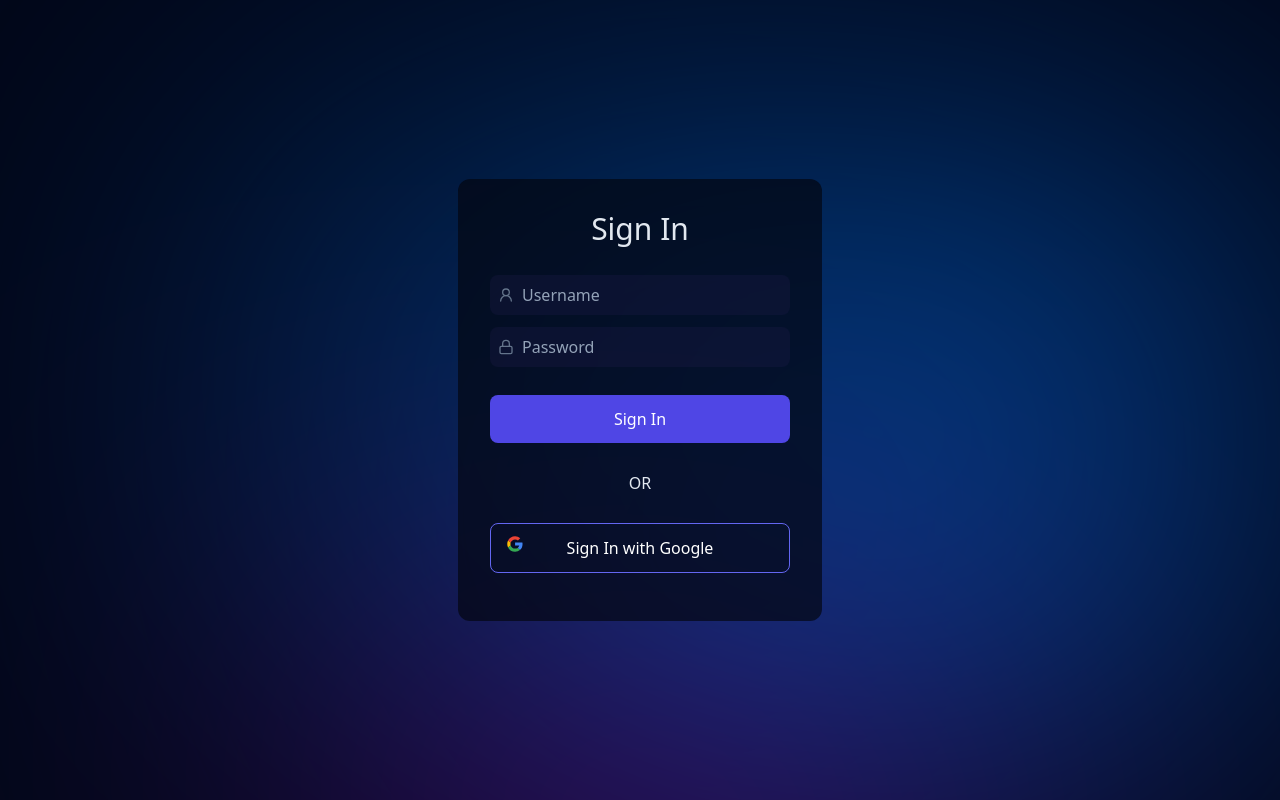
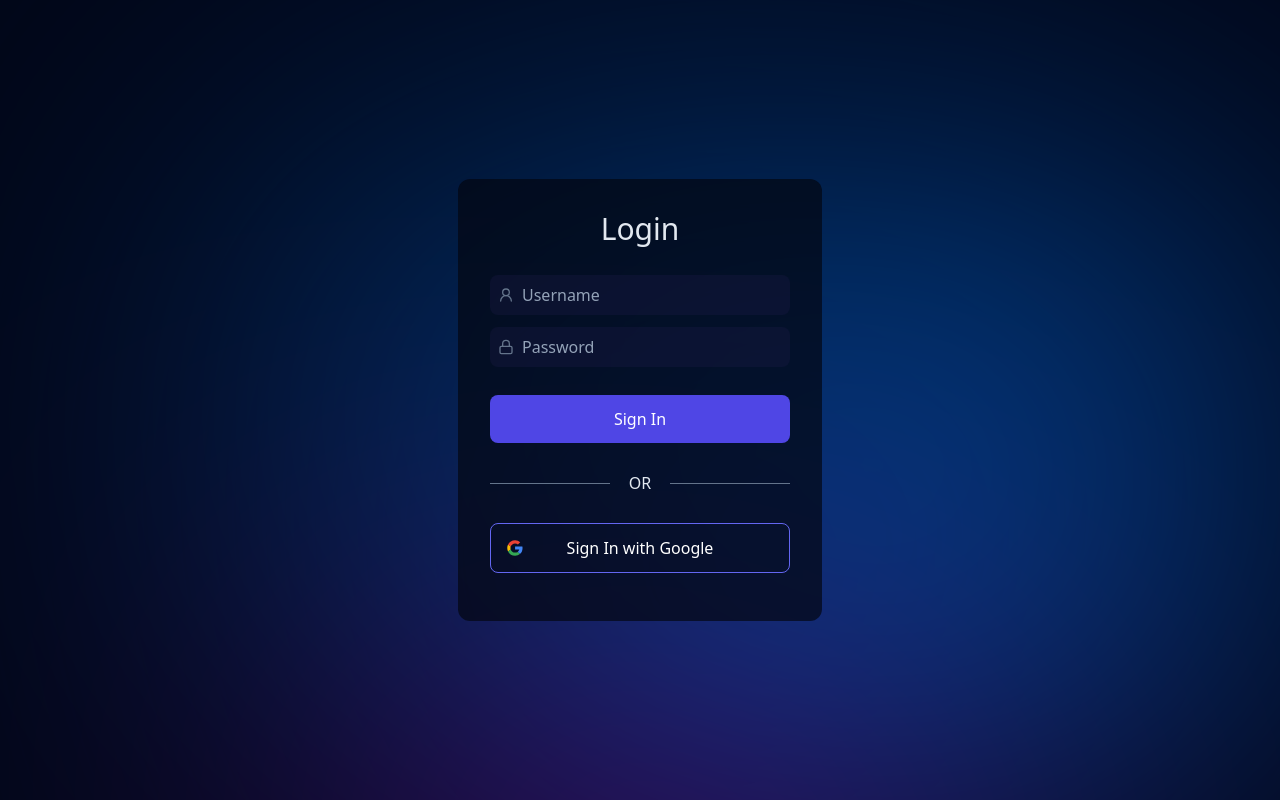
Before and after one commit to henocmusau/Realtime-Chat-App-with-Nextjs, a Next.js app: page /login in a window 1280 px wide. Built offline with nearby package versions, Linux system fonts and the light colour scheme; no server answers.

Commit message:
Modification du design par l'ajout des traits sur le OR de la page signin et correction de l'alignement du logo de google sur le login form

```diff
--- a/app/globals.css
+++ b/app/globals.css
@@ -56,3 +56,7 @@ body::before {}
 .loginSvg {
   @apply absolute left-2 w-4 text-slate-500;
 }
+
+.separator {
+  @apply my-3 w-full text-slate-200 text-center relative before:absolute before:left-0 before:bg-slate-500 before:top-1/2 before:w-[40%] before:h-[1px] after:absolute after:bg-slate-500 after:top-1/2 after:w-[40%] after:h-[1px] after:right-0;
+}
--- a/components/Login/GoogleIcon.tsx
+++ b/components/Login/GoogleIcon.tsx
@@ -3,7 +3,7 @@ import React from 'react'
 export default function GoogleIcon() {
     return (
         <>
-            <svg className='absolute left-4 w-4 h-4' width="800px" height="800px" viewBox="-0.5 0 48 48" version="1.1" xmlns="http://www.w3.org/2000/svg" xmlnsXlink="http://www.w3.org/1999/xlink">
+            <svg className='absolute top-0 left-4 my-auto w-4 h-full' width="800px" height="800px" viewBox="-0.5 0 48 48" version="1.1" xmlns="http://www.w3.org/2000/svg" xmlnsXlink="http://www.w3.org/1999/xlink">
 
                 <title>Google-color</title>
                 <desc>Created with Sketch.</desc>
--- a/components/Login/InputField.tsx
+++ b/components/Login/InputField.tsx
@@ -6,13 +6,13 @@ type Props = {
     name: string
     label: string
     inputRef: RefObject<HTMLInputElement>
-    icon: React.ReactNode
+    icon: LucideIcon
 }
 
-export default function InputField({ type, name, label, inputRef, icon }: Props) {
+export default function InputField({ type, name, label, inputRef, icon: Icon }: Props) {
     return (
         <div className='relative w-full flex items-center'>
-            {icon}
+            {Icon ? <Icon className='loginSvg' /> : null}
             <input
                 type={type || 'text'}
                 name={name}
--- a/components/Login/LoginForm.tsx
+++ b/components/Login/LoginForm.tsx
@@ -9,30 +9,32 @@ import { signIn } from 'next-auth/react'
 import { Lock, UserRound } from 'lucide-react'
 
 export default function LoginForm() {
-    const [error, setError] = useState('')
+    const [error, setError] = useState<any>('')
     const { usernameRef, passwordRef, handleConnect } = useAuthenticate()
+
 
     const searchParams = useSearchParams()
     const search = searchParams.get('error')
 
     useEffect(() => {
-        if (search) setError(search)
+        if (search) setError(JSON.stringify(search))
+        console.log(error)
     }, [search])
 
 
     return (
         <>
             <form onSubmit={handleConnect} className='flex flex-col gap-y-3 w-full md:w-[300px] text-slate-200'>
-                <h1 className='text-3xl mb-4 text-center'>Sign In</h1>
+                <h1 className='text-3xl mb-4 text-center'>Login</h1>
                 {
-                    error.length > 0 ? <p className='rounded-xl p-2 bg-red-600/30 mb-2 text-slate-200'>Please, enter a valid username and password to sign in.</p> : null
+                    error.length > 0 ? <p className='rounded-xl p-2 bg-red-600/30 mb-2 text-slate-200'>{'Error : ' + error.toString()}</p> : null
                 }
 
                 <InputField
                     inputRef={usernameRef}
                     name='username'
                     label='Username'
-                    icon={<UserRound className='loginSvg' />}
+                    icon={UserRound}
                 />
 
                 <InputField
@@ -40,19 +42,20 @@ export default function LoginForm() {
                     type='password'
                     name='username'
                     label='Password'
-                    icon={<Lock className='loginSvg' />}
+                    icon={Lock}
                 />
 
                 <SubmitButton />
             </form>
-            <p className='my-3 w-full text-slate-200 text-center'>OR</p>
+            <p className='separator'
+            >OR</p>
             <button
                 type='button'
                 className='googleBtn'
                 onClick={() => signIn("google")}
             >
                 <GoogleIcon />
-                Sign In with Google
+                <span className='w-full'>Sign In with Google</span>
             </button>
         </>
     )
--- a/components/Messages/MessageBox.tsx
+++ b/components/Messages/MessageBox.tsx
@@ -64,7 +64,7 @@ export default function MessageBox({ isActive, handlePrevius, addMessages, messa
 
             <form action={submitForm} className='gap-x-3 flex w-full bg-gray-950 p-4 md:pb-0'>
                 <textarea
-                    className='textInput rounded-lg h-12'
+                    className='textInput resize-none rounded-lg h-12'
                     placeholder='Type your message'
                     name='message'
                     ref={inputRef}
--- a/tailwind.config.js
+++ b/tailwind.config.js
@@ -24,7 +24,7 @@ module.exports = {
       },
       animation: {
         wiggle: 'wiggle 1s ease-in-out infinite',
-        gradient: 'gradient 3s ease-in-out infinite',
+        gradient: 'gradient 7s ease-in-out infinite',
       }
     },
   },
```
